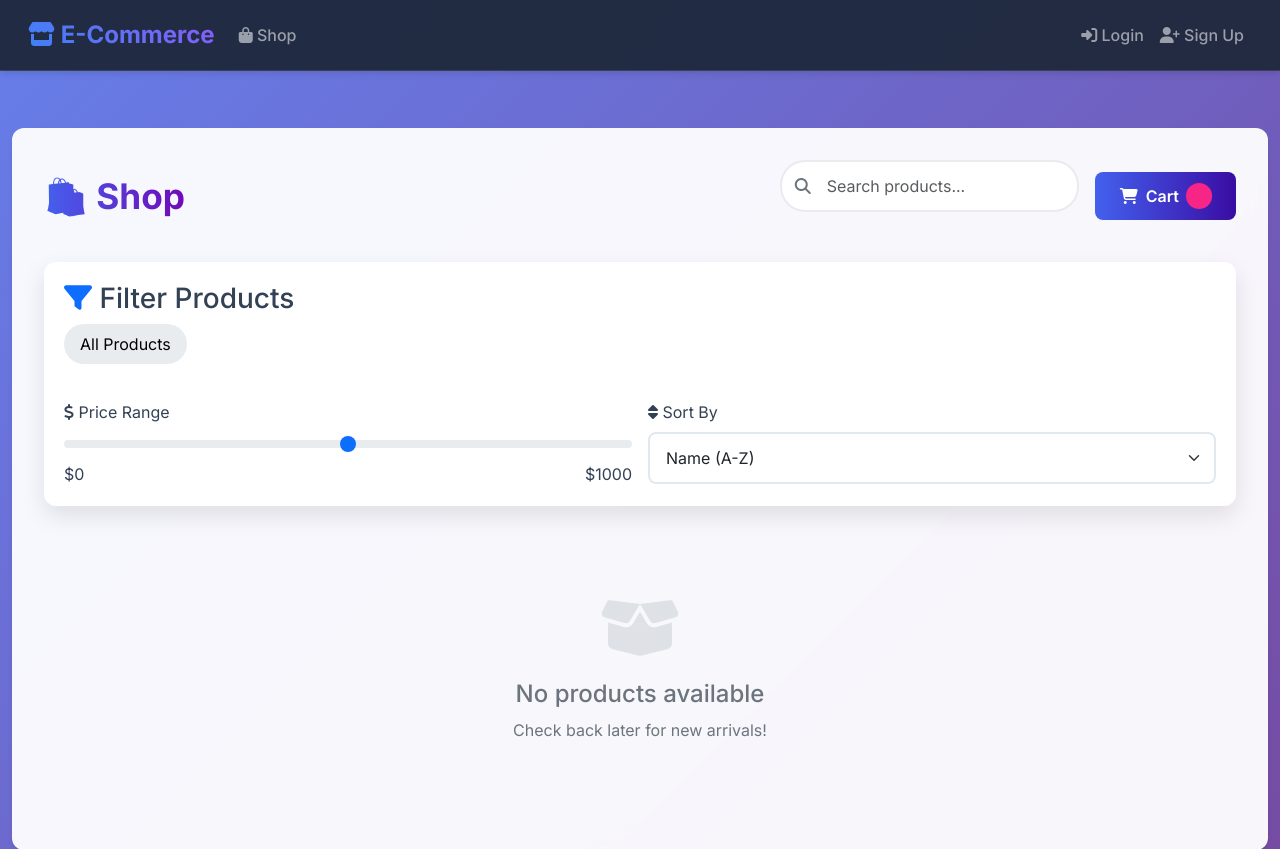
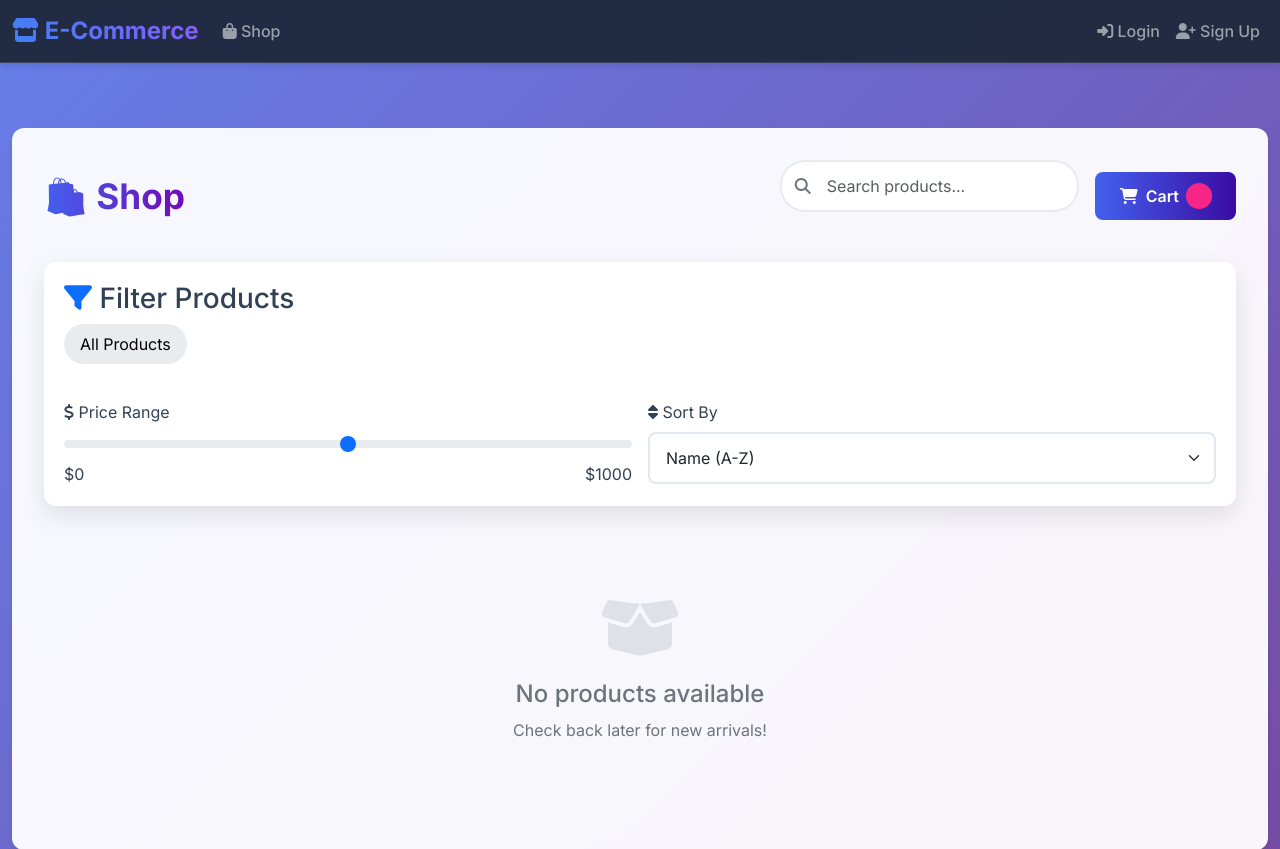
Before and after one commit to MohamedAhmed-SUT/alx-ecommerce-backend, a Django app: template alx-ecommerce-backend/dashboard/templates/dashboard/shop.html in a window 1280 px wide. Shown: the top 849 px of the page. Run offline with Django 5.2, Linux system fonts and the light colour scheme; the template is opened without the code that fills it, so the values that code supplies are empty.

Commit message:
Update base.html

```diff
--- a/alx-ecommerce-backend/dashboard/templates/dashboard/base.html
+++ b/alx-ecommerce-backend/dashboard/templates/dashboard/base.html
@@ -36,7 +36,7 @@
             backdrop-filter: blur(10px);
             border-bottom: 1px solid rgba(255,255,255,0.1);
             box-shadow: var(--box-shadow);
-            padding: 0.75rem 1rem;
+
         }
         .navbar-brand {
             font-weight:700; font-size:1.5rem;
```
